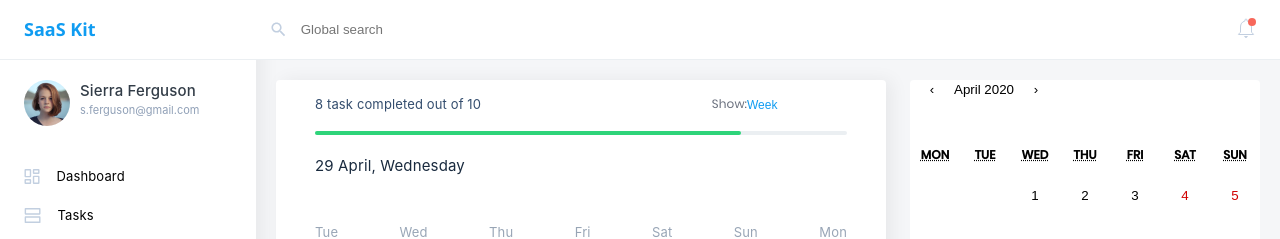
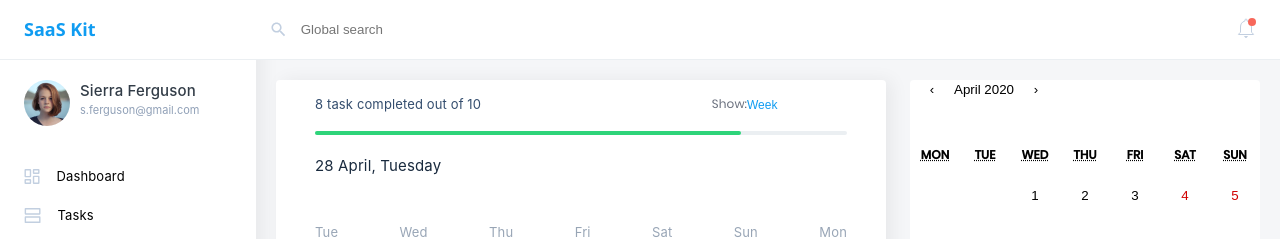
Before and after one commit to Alek-cpu/React_project, a React (Create React App) app: page /dashboard in a window 1280 px wide. Shown: the top 239 px of the page. Built offline with nearby package versions, Linux system fonts and the light colour scheme.

Commit message:
refactor

```diff
--- a/src/components/dashboard/calendar-week/CalendarWeek.jsx
+++ b/src/components/dashboard/calendar-week/CalendarWeek.jsx
@@ -39,7 +39,7 @@ export default function CalendarWeek() {
 
     return (
         <div className="calendarWeek">
-            <div className="date">{moment().add(1, 'day').format('D MMMM, dddd')}</div>
+            <div className="date">{moment().format('D MMMM, dddd')}</div>
             <div className="daysWeek">
                 <Day
                     items={items}
--- a/src/components/forms/checkbox-infoline/CheckboxInfoLine.jsx
+++ b/src/components/forms/checkbox-infoline/CheckboxInfoLine.jsx
@@ -1,7 +1,7 @@
 import React from 'react';
 import index from "../../../store";
 
-const CheckboxInfoLine = (id) => {
+const CheckboxInfoLine = ({id}) => {
     return (
         <form className="rowSpaceCbx">
                 <input type="checkbox"  className="child formCbx" id={id} /><label htmlFor={id} />
```
